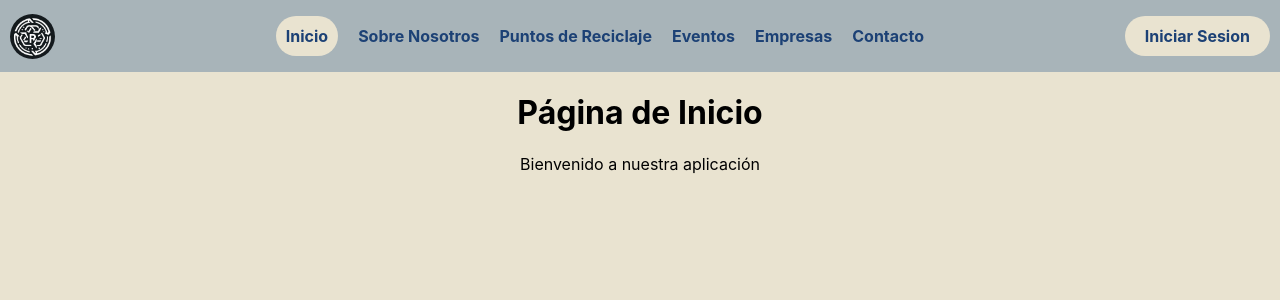
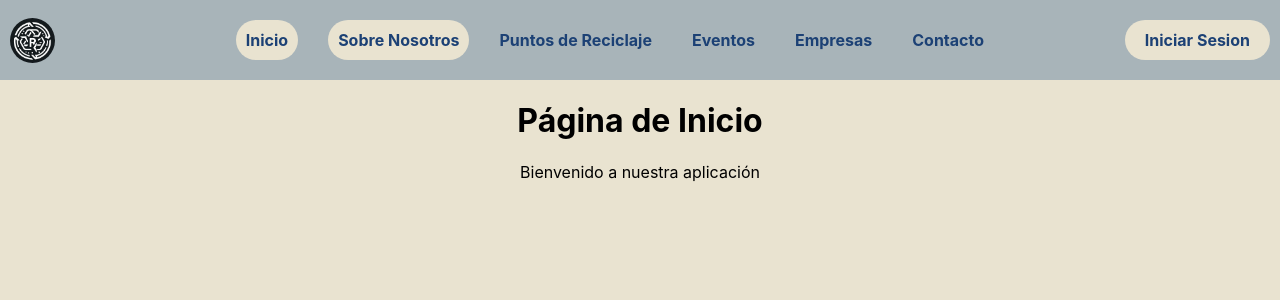
Before and after one commit to leonardoCoronel4/EcoTelas, a React (Create React App) app: page / in a window 1280 px wide. In both pictures the pointer is over the item "Sobre Nosotros". Shown: the top 300 px of the page. Built offline with nearby package versions, Linux system fonts and the light colour scheme.

Commit message:
[Navbar]
- added hover to navbar

```diff
--- a/src/assets/styles/navbar.css
+++ b/src/assets/styles/navbar.css
@@ -4,15 +4,27 @@ nav {
     justify-content: space-between;
     align-items: center;
     padding: 10px;
+    height: max(7vh, 60px);
 }
 
 nav ul {
     display: flex;
+    align-items: center;
     list-style-type: none;
 }
 
 nav ul li {
     margin-right: 20px;
+    margin-left: 20px;
+}
+
+nav ul li:not(:has(a.active)):hover {
+    background-color: #e9e3d0;
+    cursor: pointer;
+    border-radius: 20px;
+    margin-right: 10px;
+    margin-left: 10px;
+    padding: 10px;
 }
 
 nav a {
@@ -26,6 +38,7 @@ nav ul li a.active {
     border-radius: 20px;
     padding: 10px;
 }
+
 
 .nav-link {
     color: #000;
```
